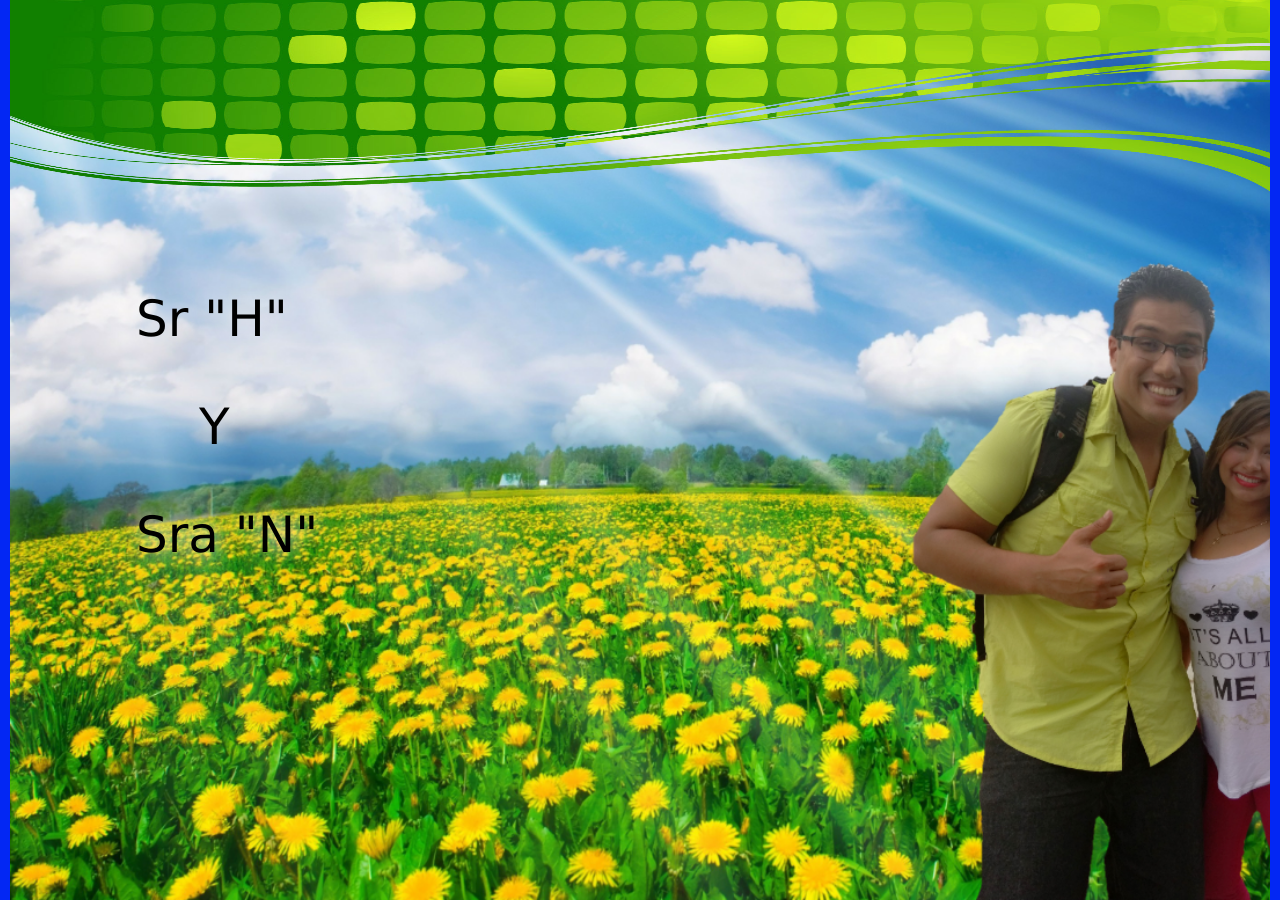
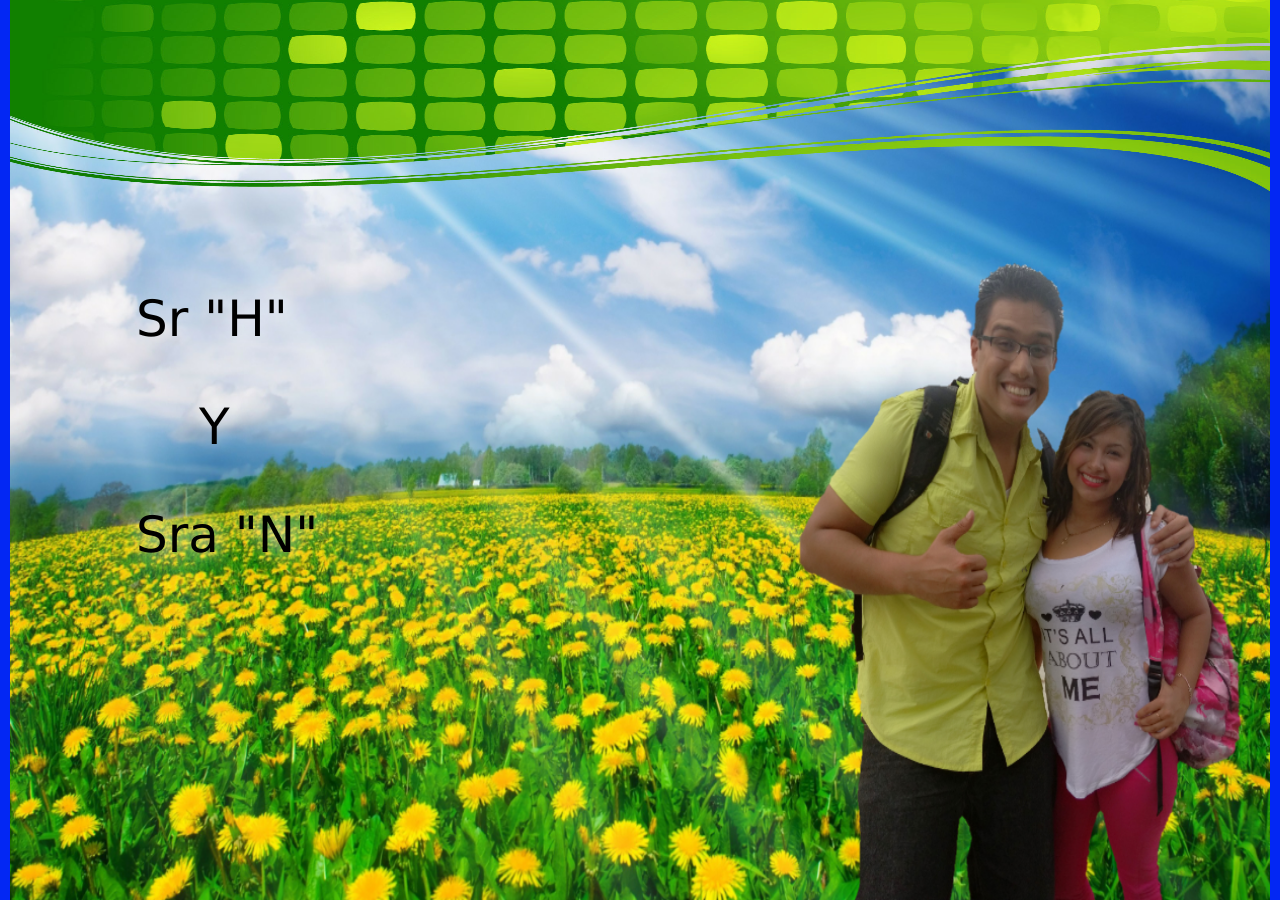
Before and after one commit to hneuman/HENJHJ, a Django app: page / in a window 1280 px wide. Run offline with Django 3.2, Linux system fonts and the light colour scheme.

Commit message:
fondo y todo 100 100

```diff
--- a/pagina_app/templates/main.html
+++ b/pagina_app/templates/main.html
@@ -42,7 +42,7 @@
 		height: 900px;
 		width: 100%;
 		background-image:  url("{% static 'img/fondoHN2.png' %}");
-		background-size:   cover;                      /* <------ */
+		background-size:   100% 100%;                      /* <------ */
 		background-repeat: no-repeat;
 		background-attachment: fixed;
 		text-align: center;
```
